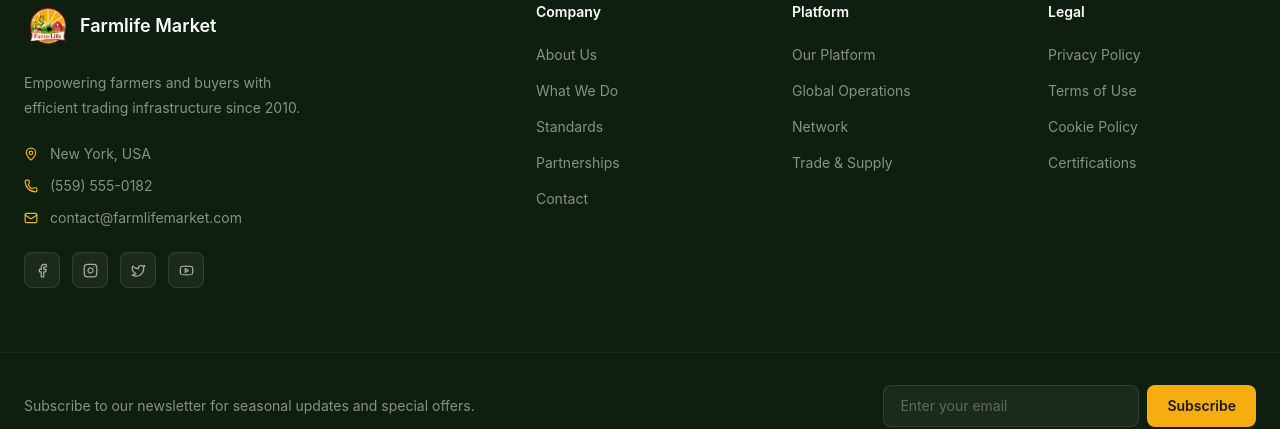
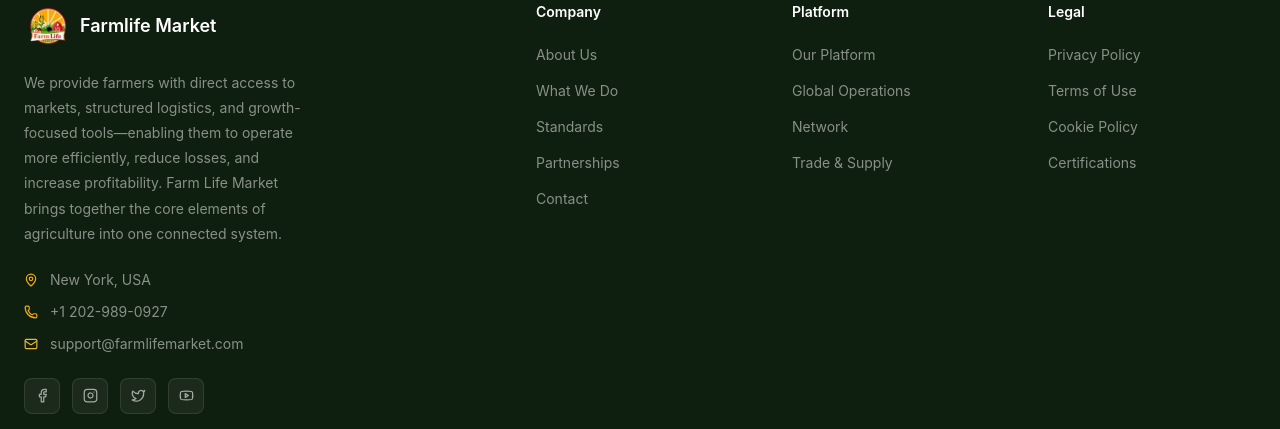
Before and after one commit to Roquverse/farmlifemarket, a React (Vite) app: page / in a window 1280 px wide. Shown: the part 7615-8044 px from the top of the page. Built offline with nearby package versions, Linux system fonts and the light colour scheme.

Commit message:
footer update 2

```diff
--- a/src/app/components/Footer.tsx
+++ b/src/app/components/Footer.tsx
@@ -36,8 +36,7 @@ export function Footer() {
               <span className="text-white text-lg" style={{ fontWeight: 600 }}>Farmlife Market</span>
             </Link>
             <p className="text-white/50 text-sm mb-6" style={{ lineHeight: 1.8, maxWidth: "280px" }}>
-              Empowering farmers and buyers with efficient trading infrastructure since 2010.
-            </p>
+              We provide farmers with direct access to markets, structured logistics, and growth-focused tools—enabling them to operate more efficiently, reduce losses, and increase profitability. Farm Life Market brings together the core elements of agriculture into one connected system.            </p>
 
             {/* Contact info */}
             <div className="space-y-3 mb-6">
@@ -47,11 +46,11 @@ export function Footer() {
               </div>
               <div className="flex items-center gap-3 text-white/50 text-sm">
                 <Phone size={14} className="shrink-0 text-[#f5ad10]" />
-                (559) 555-0182
+                +1 202-989-0927
               </div>
               <div className="flex items-center gap-3 text-white/50 text-sm">
                 <Mail size={14} className="shrink-0 text-[#E8B835]" />
-                contact@farmlifemarket.com
+                support@farmlifemarket.com
               </div>
             </div>
 
--- a/src/app/components/HeroSection.tsx
+++ b/src/app/components/HeroSection.tsx
@@ -62,7 +62,7 @@ export function HeroSection() {
         </div>
 
         {/* Stats bottom right */}
-        <div className="absolute bottom-12 right-6 md:right-12 flex gap-6">
+        <div className="absolute bottom-20 right-6 md:right-12 hidden md:flex gap-6">
           <div className="bg-white/10 backdrop-blur-md border border-white/20 rounded-lg p-4 text-center">
             <div className="text-white text-2xl" style={{ fontWeight: 700 }}>96%</div>
             <div className="text-white/70 text-xs mt-1">Client Satisfaction</div>
```
